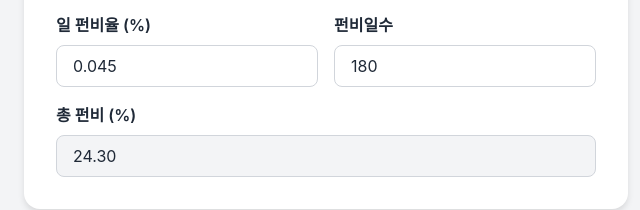
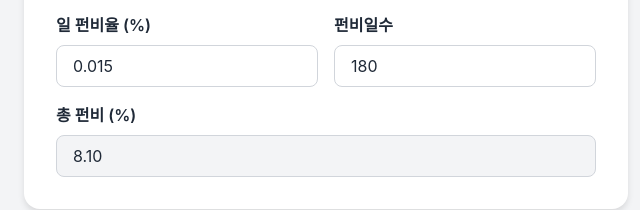
Before and after one commit to kdrcash/btc, a plain HTML site: page index.html in a window 1280 px wide. Shown: the part 147-357 px from the top of the page, 0-640 px from the left. Drawn offline with nearby package versions, Linux system fonts and the light colour scheme.

Commit message:
index.html

```diff
--- a/index.html
+++ b/index.html
@@ -84,7 +84,7 @@
                 <div class="grid grid-cols-1 sm:grid-cols-2 gap-4">
                     <div class="input-group flex flex-col">
                         <label for="fundRate">일 펀비율 (%)</label>
-                        <input type="text" id="fundRate" value="0.045" step="0.001" class="rounded-lg">
+                        <input type="text" id="fundRate" value="0.015" step="0.001" class="rounded-lg">
                     </div>
                     <div class="input-group flex flex-col">
                         <label for="fundDays">펀비일수</label>
```
